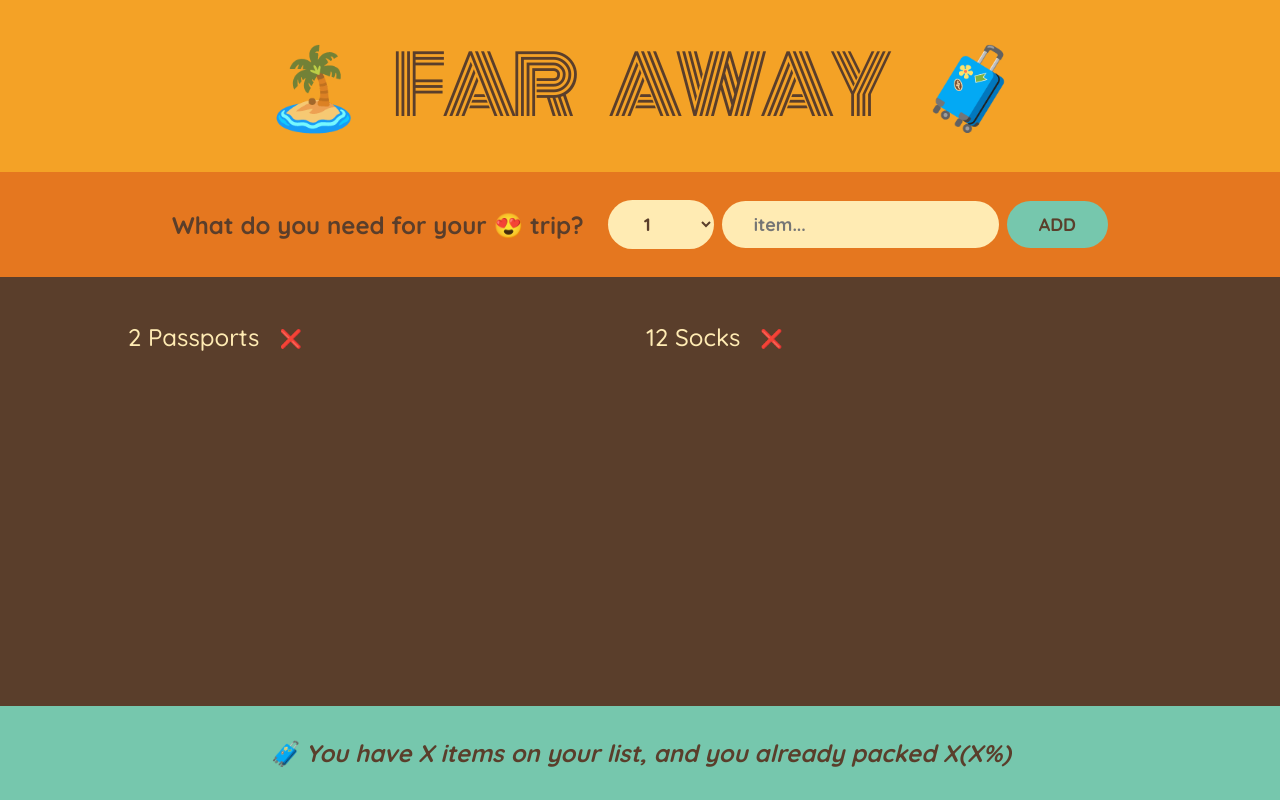
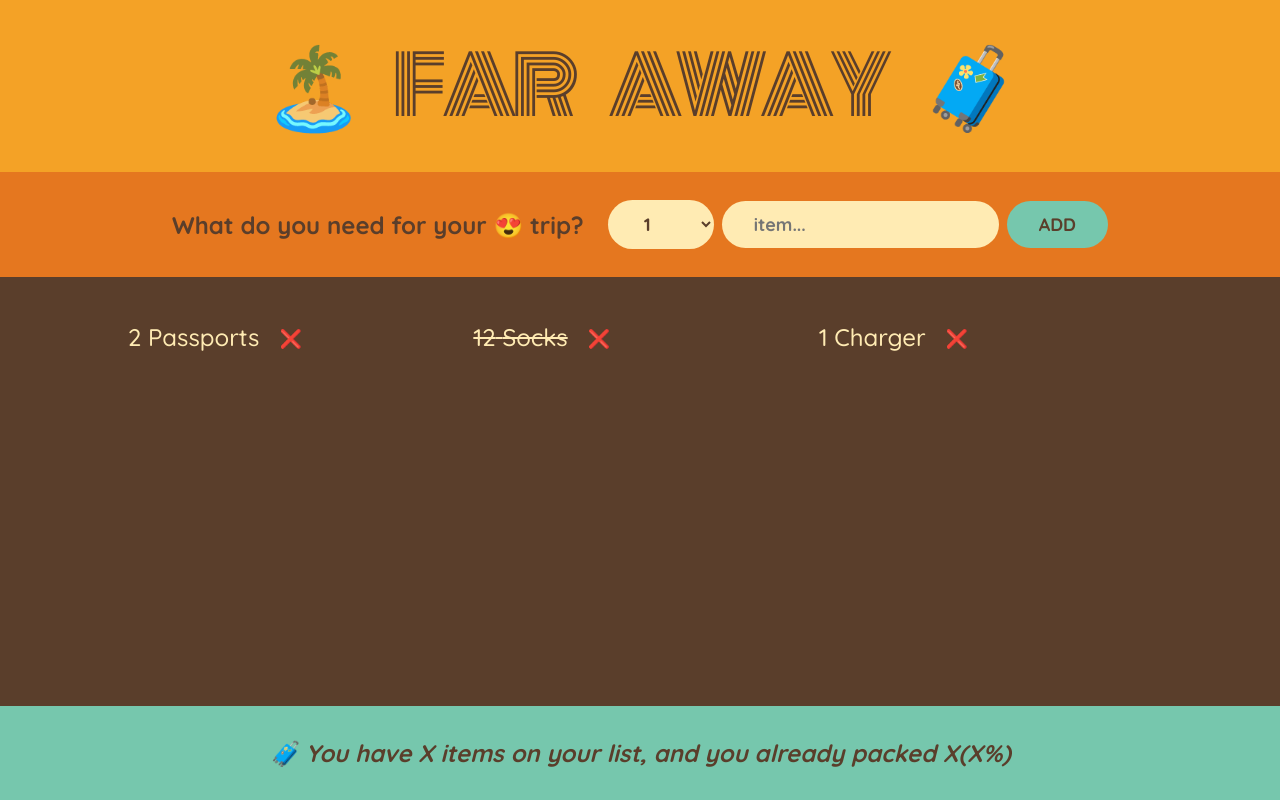
Before and after one commit to SaeedKarimian860/travel_list_app, a React (Create React App) app: page / in a window 1280 px wide. Built offline with nearby package versions, Linux system fonts and the light colour scheme.

Commit message:
Travel List App

```diff
--- a/src/App.js
+++ b/src/App.js
@@ -1,6 +1,7 @@
 const initialItems = [
   { id: 1, description: "Passports", quantity: 2, packed: false },
-  { id: 2, description: "Socks", quantity: 12, packed: false },
+  { id: 2, description: "Socks", quantity: 12, packed: true },
+  { id: 3, description: "Charger", quantity: 1, packed: false },
 ];
 
 export default function App() {
@@ -18,10 +19,9 @@ function Logo() {
   return <h1>🏝️ Far Away 🧳</h1>;
 }
 
-
 function Form() {
   function handleSubmit(e) {
-    e.preventDefault()
+    e.preventDefault();
   }
 
   return (
```
